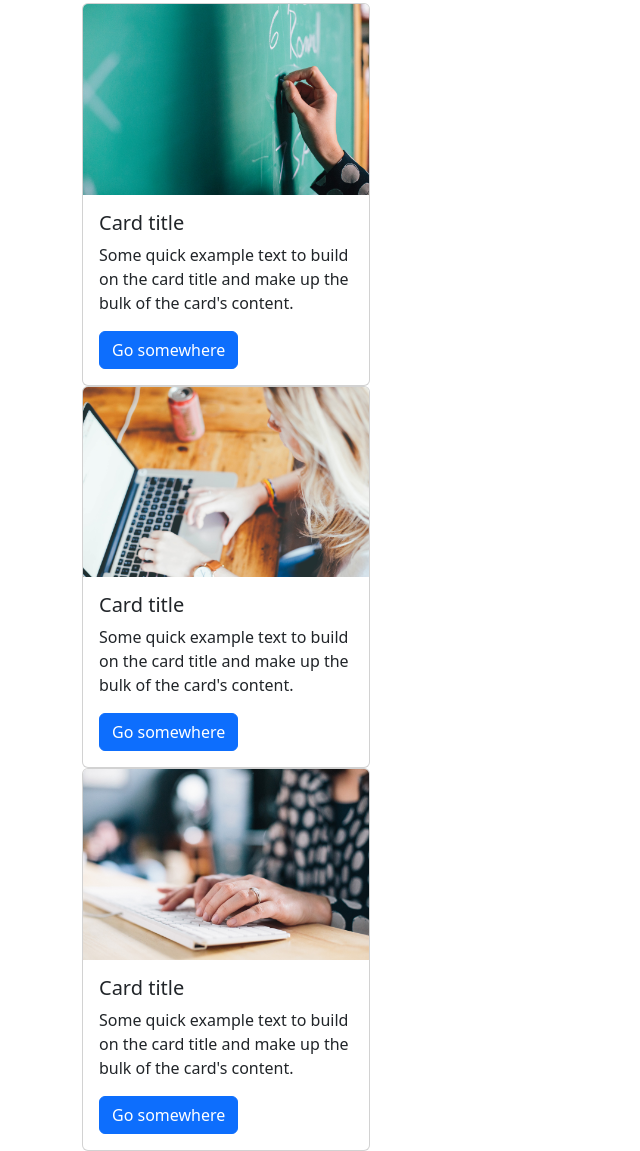
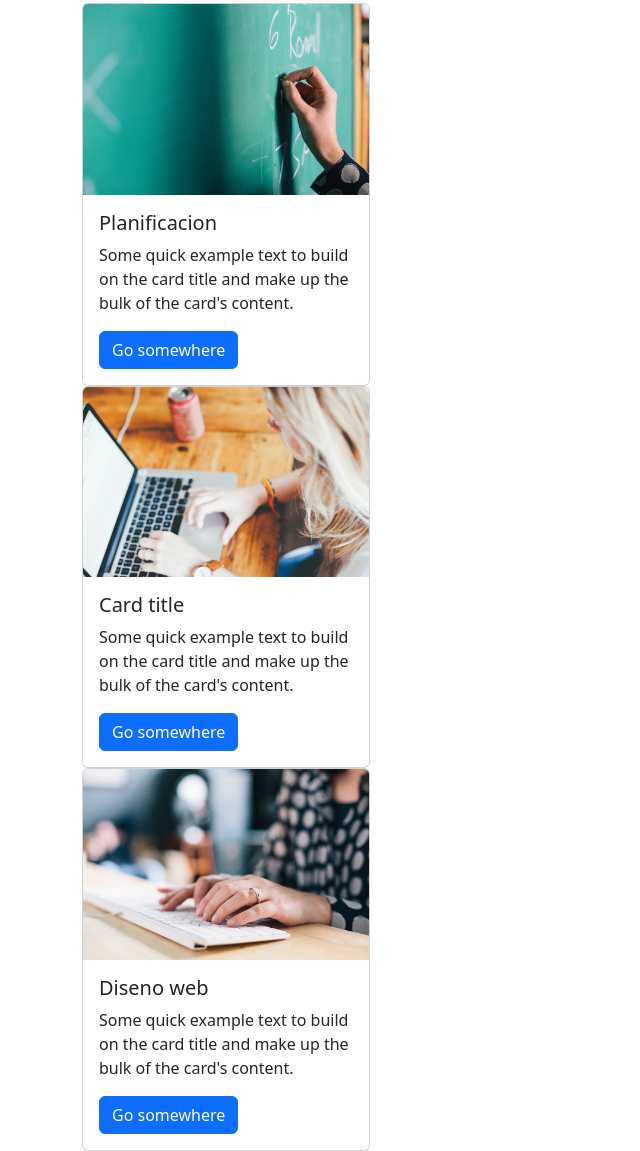
Before and after one commit to Gaherka/Repositorio_Curso, a plain HTML site: page index.html in a window 1280 px wide. Shown: the part 77-1228 px from the top of the page, without its empty margins (0-640 px from the left). Drawn offline with nearby package versions, Linux system fonts and the light colour scheme.

Commit message:
Commit-cards

```diff
--- a/index.html
+++ b/index.html
@@ -54,7 +54,7 @@
           <div class="card" style="width: 18rem;">
             <img src="./img (1)/img/chalkboard.jpg" class="card-img-top" alt="...">
             <div class="card-body">
-              <h5 class="card-title">Card title</h5>
+              <h5 class="card-title">Planificacion</h5>
               <p class="card-text">Some quick example text to build on the card title and make up the bulk of the card's content.</p>
               <a href="#" class="btn btn-primary">Go somewhere</a>
             </div>
@@ -72,7 +72,7 @@
               <div class="card" style="width: 18rem;">
                 <img src="./img (1)/img/programming.jpg" class="card-img-top" alt="...">
                 <div class="card-body">
-                  <h5 class="card-title">Card title</h5>
+                  <h5 class="card-title">Diseno web</h5>
                   <p class="card-text">Some quick example text to build on the card title and make up the bulk of the card's content.</p>
                   <a href="#" class="btn btn-primary">Go somewhere</a>
                 </div>
```
